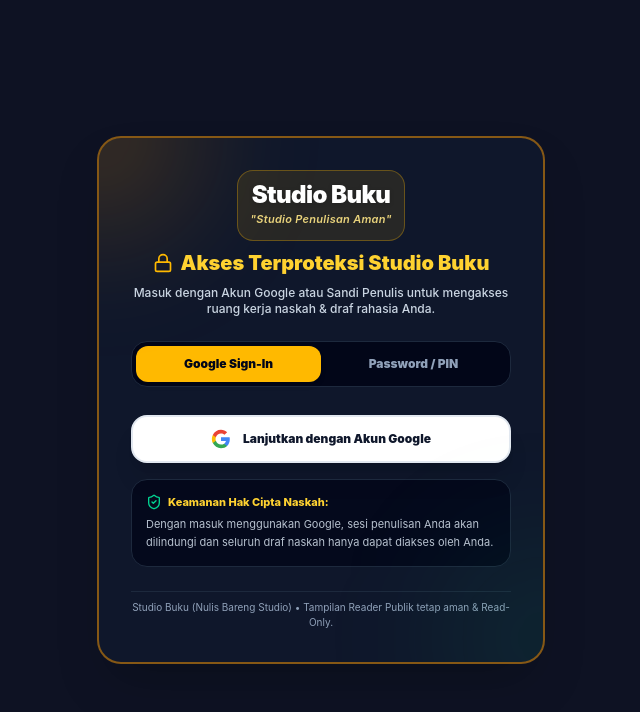
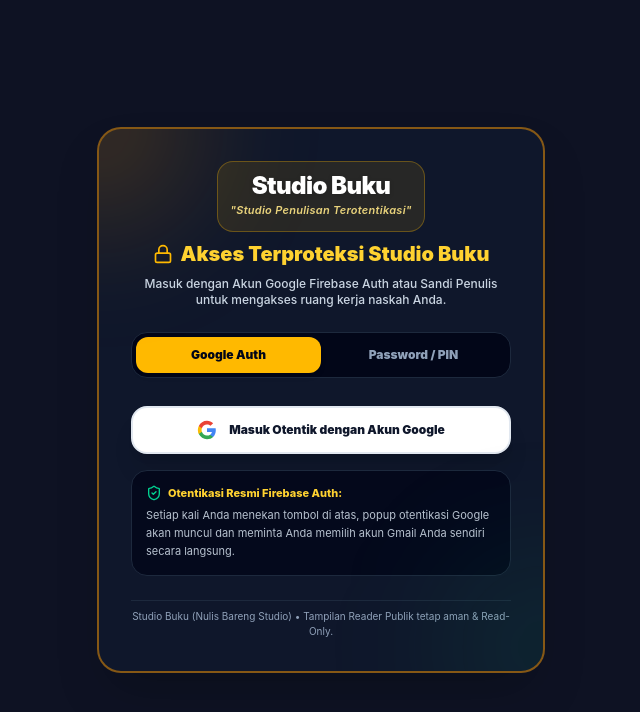
Before and after one commit to roywikan/studiobuku, a React (Vite) app: page / in a window 1280 px wide. Shown: the top 712 px of the page, without its empty margins (319-959 px from the left). Built offline with nearby package versions, Linux system fonts and the light colour scheme; no server answers.

Commit message:
feat(auth): integrate Firebase Authentication with Google Sign-In
- Initialize Firebase App and services (Auth, Firestore)
- Replace mock Google sign-in with real Firebase OAuth provider
- Implement Firebase sign-out functionality
- Update `package.json` with Firebase SDK dependencies

```diff
--- /dev/null
+++ b/firebase-applet-config.json
@@ -0,0 +1,12 @@
+{
+  "projectId": "gen-lang-client-0987418952",
+  "appId": "1:1086282924769:web:58ee615157569e1e966da0",
+  "apiKey": "AIzaSyDYGltMFREW2BLlR-JmaA77C53cFMUd5Lo",
+  "authDomain": "gen-lang-client-0987418952.firebaseapp.com",
+  "firestoreDatabaseId": "ai-studio-studiobuku-bd119908-3e8c-409d-aec5-6a5f4cb39522",
+  "storageBucket": "gen-lang-client-0987418952.firebasestorage.app",
+  "messagingSenderId": "1086282924769",
+  "measurementId": "",
+  "oAuthClientId": "1086282924769-gdnbeod7ckok4gl1anf591src8e3njsf.apps.googleusercontent.com",
+  "recaptchaSiteKey": ""
+}
--- a/package.json
+++ b/package.json
@@ -20,6 +20,7 @@
     "docx": "^9.8.1",
     "dotenv": "^17.2.3",
     "express": "^4.21.2",
+    "firebase": "^12.19.0",
     "jspdf": "^4.2.1",
     "lucide-react": "^0.546.0",
     "motion": "^12.23.24",
--- a/src/App.tsx
+++ b/src/App.tsx
@@ -10,6 +10,8 @@
 import { ImportModal } from "./components/ImportModal";
 import { InviteModal } from "./components/InviteModal";
 import { LoginGate, UserSession } from "./components/LoginGate";
+import { auth } from "./firebase";
+import { signOut } from "firebase/auth";
 
 const initialDefaultDb: DB = {
   authors: [
@@ -101,7 +103,7 @@
     try {
       const saved = localStorage.getItem("studio_buku_session");
       return saved ? JSON.parse(saved) : null;
-    } catch (e) {
+    } catch {
       return null;
     }
   });
@@ -143,7 +145,12 @@
     }
   };
 
-  const handleLogout = () => {
+  const handleLogout = async () => {
+    try {
+      await signOut(auth);
+    } catch (e) {
+      console.warn("SignOut error:", e);
+    }
     setUserSession(null);
     localStorage.removeItem("studio_buku_session");
   };
@@ -253,7 +260,6 @@
         updatedAt: new Date().toISOString()
       };
 
-      // 1. Instantly update React state so UI updates in 0ms!
       const updatedDb: DB = {
         ...db,
         projects: [newProj, ...db.projects],
@@ -262,11 +268,9 @@
       setDb(updatedDb);
       localStorage.setItem("studio_buku_db_cache", JSON.stringify(updatedDb));
 
-      // 2. Select new project and new chapter immediately!
       setSelectedProjectId(newProjId);
       setSelectedChapterId(firstChapId);
 
-      // 3. Send to API in background
       await fetch("/api/projects", {
         method: "POST",
         headers: { "Content-Type": "application/json" },
--- a/src/components/LoginGate.tsx
+++ b/src/components/LoginGate.tsx
@@ -1,6 +1,8 @@
 import React, { useState } from "react";
 import { StudioBukuLogo } from "./StudioBukuLogo";
-import { Lock, LogIn, Key, Mail, User, ShieldCheck, CheckCircle2 } from "lucide-react";
+import { Lock, LogIn, Key, User, ShieldCheck, Loader2 } from "lucide-react";
+import { auth, googleProvider } from "../firebase";
+import { signInWithPopup } from "firebase/auth";
 
 export interface UserSession {
   email: string;
@@ -21,6 +23,7 @@
   const [username, setUsername] = useState("");
   const [password, setPassword] = useState("");
   const [errorMsg, setErrorMsg] = useState("");
+  const [isLoading, setIsLoading] = useState(false);
 
   const handlePasswordSubmit = (e: React.FormEvent) => {
     e.preventDefault();
@@ -40,16 +43,34 @@
     onLoginSuccess(session);
   };
 
-  const handleGoogleSignIn = () => {
-    // Quick Google OAuth Sign-In simulation using Google Workspace Profile
+  const handleGoogleSignIn = async () => {
+    setIsLoading(true);
+    setErrorMsg("");
+    try {
+      const result = await signInWithPopup(auth, googleProvider);
+      const user = result.user;
+
       const session: UserSession = {
-      email: "penulis.studio@gmail.com",
-      name: "Roy Wikan (Google Account)",
-      avatar: "👨‍💻",
+        email: user.email || "penulis@gmail.com",
+        name: user.displayName || user.email?.split("@")[0] || "Penulis Google",
+        avatar: user.photoURL || "👨‍💻",
         authMethod: "google",
         loginTime: new Date().toLocaleTimeString("id-ID")
       };
+
       onLoginSuccess(session);
+    } catch (err: any) {
+      console.error("Firebase Google Sign-In error:", err);
+      if (err.code === "auth/popup-closed-by-user") {
+        setErrorMsg("Jendela masuk Google ditutup sebelum selesai.");
+      } else if (err.code === "auth/popup-blocked") {
+        setErrorMsg("Popup diblokir browser. Harap izinkan popup untuk studio ini.");
+      } else {
+        setErrorMsg(err.message || "Gagal masuk dengan Akun Google.");
+      }
+    } finally {
+      setIsLoading(false);
+    }
   };
 
   return (
@@ -62,14 +83,14 @@
 
         <div className="text-center space-y-2 relative z-10">
           <div className="inline-flex items-center justify-center p-3 bg-amber-400/10 rounded-2xl border border-amber-400/30 mb-2">
-            <StudioBukuLogo tagline="Studio Penulisan Aman" />
+            <StudioBukuLogo tagline="Studio Penulisan Terotentikasi" />
           </div>
           <h2 className="text-xl font-black text-amber-300 flex items-center justify-center space-x-2">
             <Lock className="w-5 h-5 text-amber-400" />
             <span>Akses Terproteksi Studio Buku</span>
           </h2>
           <p className="text-xs text-slate-300 max-w-sm mx-auto font-medium">
-            Masuk dengan Akun Google atau Sandi Penulis untuk mengakses ruang kerja naskah & draf rahasia Anda.
+            Masuk dengan Akun Google Firebase Auth atau Sandi Penulis untuk mengakses ruang kerja naskah Anda.
           </p>
         </div>
 
@@ -83,7 +104,7 @@
                 : "text-slate-400 hover:text-white"
             }`}
           >
-            <span>Google Sign-In</span>
+            <span>Google Auth</span>
           </button>
           <button
             onClick={() => setActiveTab("password")}
@@ -97,13 +118,23 @@
           </button>
         </div>
 
+        {errorMsg && (
+          <div className="bg-red-500/20 border border-red-500/50 text-red-300 p-3 rounded-xl text-xs font-bold leading-relaxed">
+            {errorMsg}
+          </div>
+        )}
+
         {/* Google OAuth Mode */}
         {activeMode === "google" && (
           <div className="space-y-4 pt-1">
             <button
               onClick={handleGoogleSignIn}
-              className="w-full bg-white hover:bg-slate-100 text-slate-900 font-black py-3 px-4 rounded-2xl flex items-center justify-center space-x-3 transition shadow-xl transform active:scale-95 border-2 border-slate-200"
+              disabled={isLoading}
+              className="w-full bg-white hover:bg-slate-100 disabled:bg-slate-300 text-slate-900 font-black py-3 px-4 rounded-2xl flex items-center justify-center space-x-3 transition shadow-xl transform active:scale-95 border-2 border-slate-200"
             >
+              {isLoading ? (
+                <Loader2 className="w-5 h-5 text-amber-600 animate-spin" />
+              ) : (
                 <svg className="w-5 h-5" viewBox="0 0 24 24">
                   <path
                     fill="#4285F4"
@@ -122,16 +153,19 @@
                     d="M12 5.38c1.62 0 3.06.56 4.21 1.64l3.15-3.15C17.45 2.09 14.97 1 12 1 7.7 1 3.99 3.47 2.18 7.06l3.66 2.84c.87-2.6 3.3-4.52 6.16-4.52z"
                   />
                 </svg>
-              <span className="text-xs">Lanjutkan dengan Akun Google</span>
+              )}
+              <span className="text-xs">
+                {isLoading ? "Menghubungkan ke Google..." : "Masuk Otentik dengan Akun Google"}
+              </span>
             </button>
 
             <div className="bg-slate-950/80 border border-slate-800 rounded-2xl p-3.5 text-[11px] text-slate-300 space-y-1.5">
               <div className="font-extrabold text-amber-300 flex items-center space-x-1.5">
                 <ShieldCheck className="w-4 h-4 text-emerald-400" />
-                <span>Keamanan Hak Cipta Naskah:</span>
+                <span>Otentikasi Resmi Firebase Auth:</span>
               </div>
               <p className="leading-relaxed opacity-90">
-                Dengan masuk menggunakan Google, sesi penulisan Anda akan dilindungi dan seluruh draf naskah hanya dapat diakses oleh Anda.
+                Setiap kali Anda menekan tombol di atas, popup otentikasi Google akan muncul dan meminta Anda memilih akun Gmail Anda sendiri secara langsung.
               </p>
             </div>
           </div>
@@ -140,12 +174,6 @@
         {/* Password / Username Form Mode */}
         {activeMode === "password" && (
           <form onSubmit={handlePasswordSubmit} className="space-y-3.5">
-            {errorMsg && (
-              <div className="bg-red-500/20 border border-red-500/50 text-red-300 p-2.5 rounded-xl text-xs font-bold">
-                {errorMsg}
-              </div>
-            )}
-
             <div>
               <label className="block text-xs font-black text-amber-300 mb-1">Username / Nama Penulis:</label>
               <div className="relative">
@@ -155,7 +183,7 @@
                   required
                   value={username}
                   onChange={(e) => setUsername(e.target.value)}
-                  placeholder="Misal: Roy Wikan"
+                  placeholder="Misal: Penulis Sukses"
                   className="w-full bg-slate-950 border-2 border-slate-700 rounded-xl pl-10 pr-3.5 py-2.5 text-xs text-white focus:outline-none focus:border-amber-400 font-bold"
                 />
               </div>
--- /dev/null
+++ b/src/firebase.ts
@@ -0,0 +1,14 @@
+import { initializeApp } from 'firebase/app';
+import { getAuth, GoogleAuthProvider } from 'firebase/auth';
+import { getFirestore } from 'firebase/firestore';
+import firebaseConfig from '../firebase-applet-config.json';
+
+const app = initializeApp(firebaseConfig);
+export const db = getFirestore(app, firebaseConfig.firestoreDatabaseId);
+export const auth = getAuth(app);
+export const googleProvider = new GoogleAuthProvider();
+
+// Optional: Prompt user to select an account every time
+googleProvider.setCustomParameters({
+  prompt: 'select_account'
+});
```
Also changed, not shown: 1 other file (tests, documents, lock files or other folders). Lines whose indentation alone changed are shown as unchanged.
